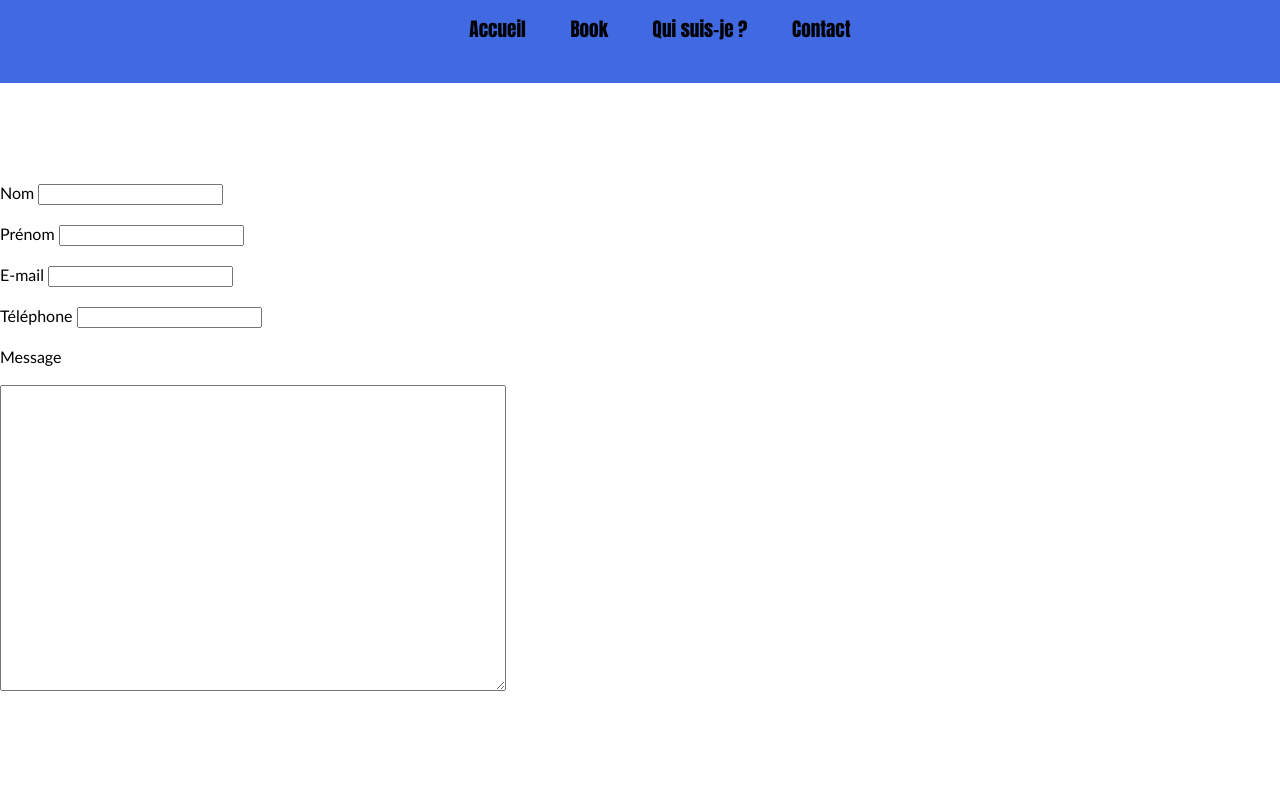
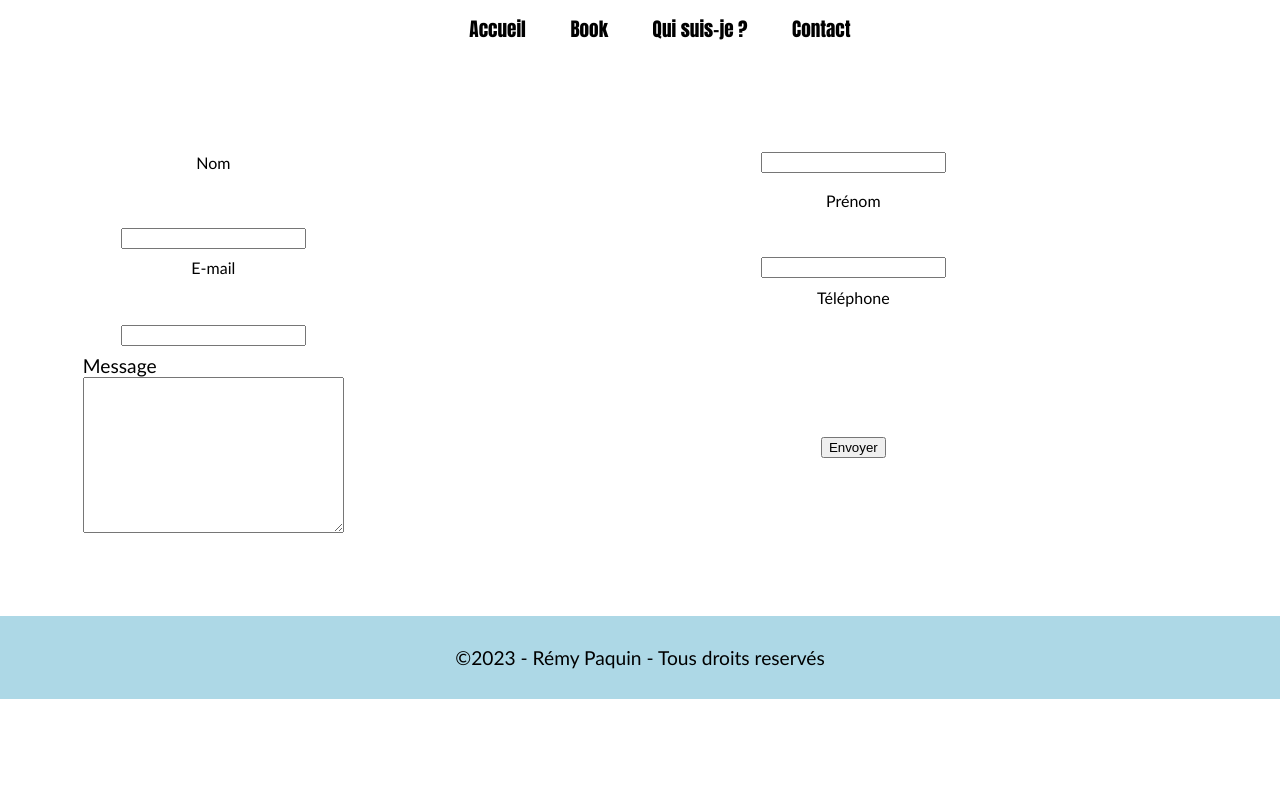
Before and after one commit to remyp54/projet-fil-vert, a plain HTML site: page contact.html in a window 1280 px wide. Shown: the part 101-891 px from the top of the page. After the commit the page ends 800 px from the top, so only its background shows below. Drawn offline with Linux system fonts and the light colour scheme.

Commit message:
Add files via upload

```diff
--- a/contact.html
+++ b/contact.html
@@ -23,25 +23,29 @@
 		</nav>
 	</header>
 
-	<main>
+	<div class="contact">
 		<label>Nom</label>
-		<input type="" name=""><br>
+		<input type="text" name="nom"><br>
 		<br>
 		<label>Prénom</label>
-		<input type="" name=""><br>
+		<input type="text" name="prenom"><br>
 		<br>
 		<label>E-mail</label>
-		<input type="" name=""><br>
+		<input type="mail" name="mail"><br>
 		<br>
 		<label>Téléphone</label>
-		<input type="" name=""><br>
+		<input type="number" name="tel"><br>
 		<br>
-		<label>Message</label><br>
-		<br>
-		<textarea></textarea>
-	</main>
+		<p>
+			<label>Message</label><br>
+			<textarea type="text" name="message" cols="30" rows="10"></textarea>
+		</p>
+		<p>
+            <input type="submit" value="Envoyer">
+        </p>
+	</div>
 
-	<footer>
+	<footer class="pieddepage">
 		<p>&copy;2023 - Rémy Paquin - Tous droits reservés</p>
 	</footer>
 </body>
--- a/css/style.css
+++ b/css/style.css
@@ -9,9 +9,8 @@ body {
 }
 
 header {
-	background-color: royalblue;
 	padding-top: 25px;
-	padding-bottom: 40px;
+	padding-bottom: 100px;
 }
 
 h1 {
@@ -40,7 +39,7 @@ li a {
 }
 
 a:hover {
-	font-size: 25px;
+	color: royalblue;
 }
 
 main {
@@ -53,12 +52,17 @@ p {
 
 footer {
 	text-align: center;
-	background-color: royalblue;
+	background-color: lightblue;
 	padding-top: 30px;
 	padding-bottom: 30px;
 	margin-top: 100px;
 }
 
+.pieddepage {
+	position: fixed;
+	bottom: 0;
+	width: 100%;
+}
 
 /* Apparence généarl fin*/
 
@@ -69,6 +73,12 @@ footer {
 .modele {
 	width: 300px;
 	height: 449px;
+}
+
+#modele {
+	display: flex;
+	flex-wrap: wrap;
+	width: 1300px;
 }
 
 /* Page "Book" fin */
@@ -96,9 +106,10 @@ footer {
 
 /* Page "Contact" début */
 
-textarea {
-	width: 500px;
-	height: 300px;
+.contact {
+	display: grid;
+	grid-template-columns: 1fr 2fr;
+	grid-template-rows: 1fr 1fr 1fr;
 }
 
 /* Page "Contact" fin */
```
Also changed, not shown: book.html (+11 -11 lines), index.html (+1 -1 lines), qui_suis_je.html (+3 -2 lines), 1 other file.
